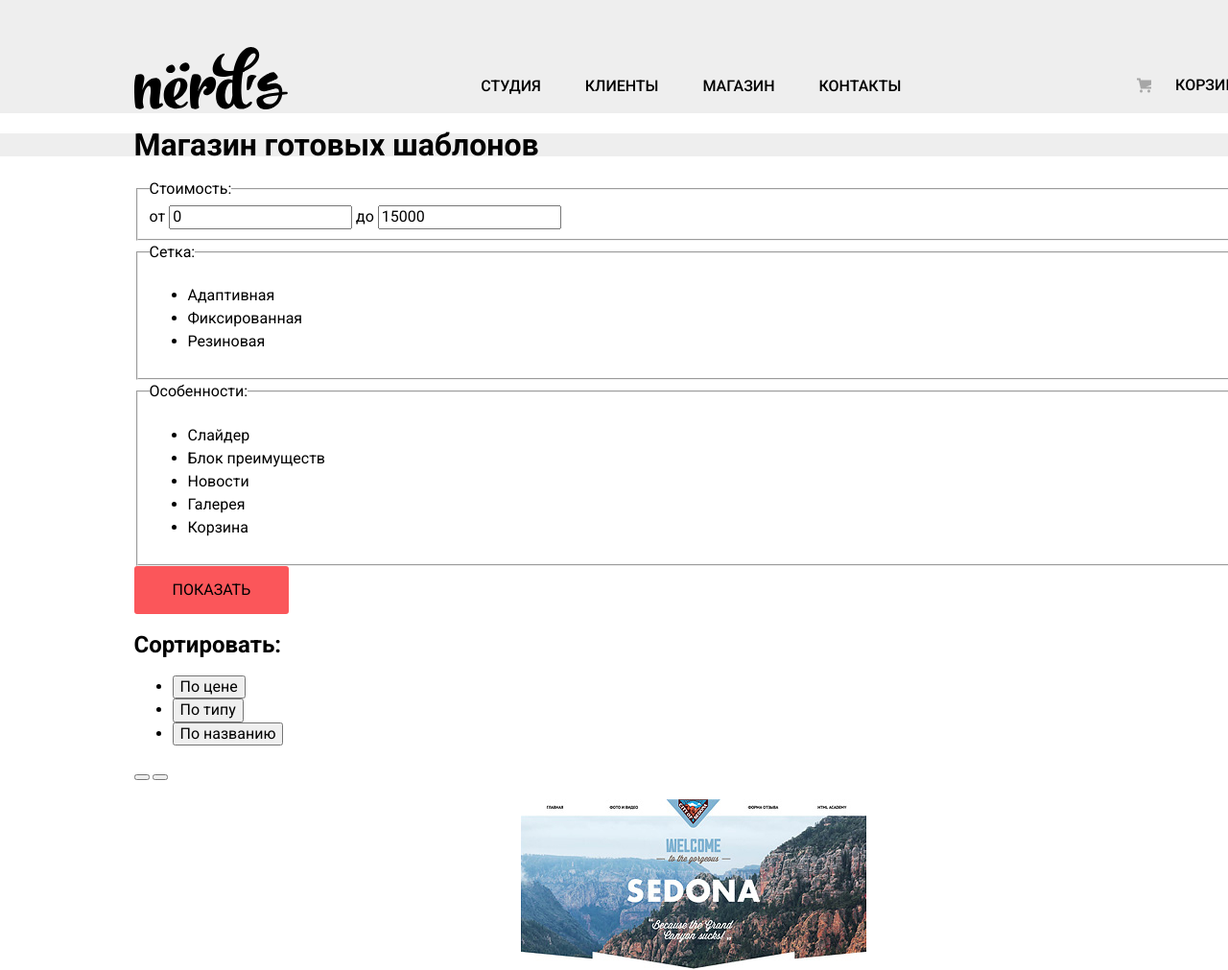
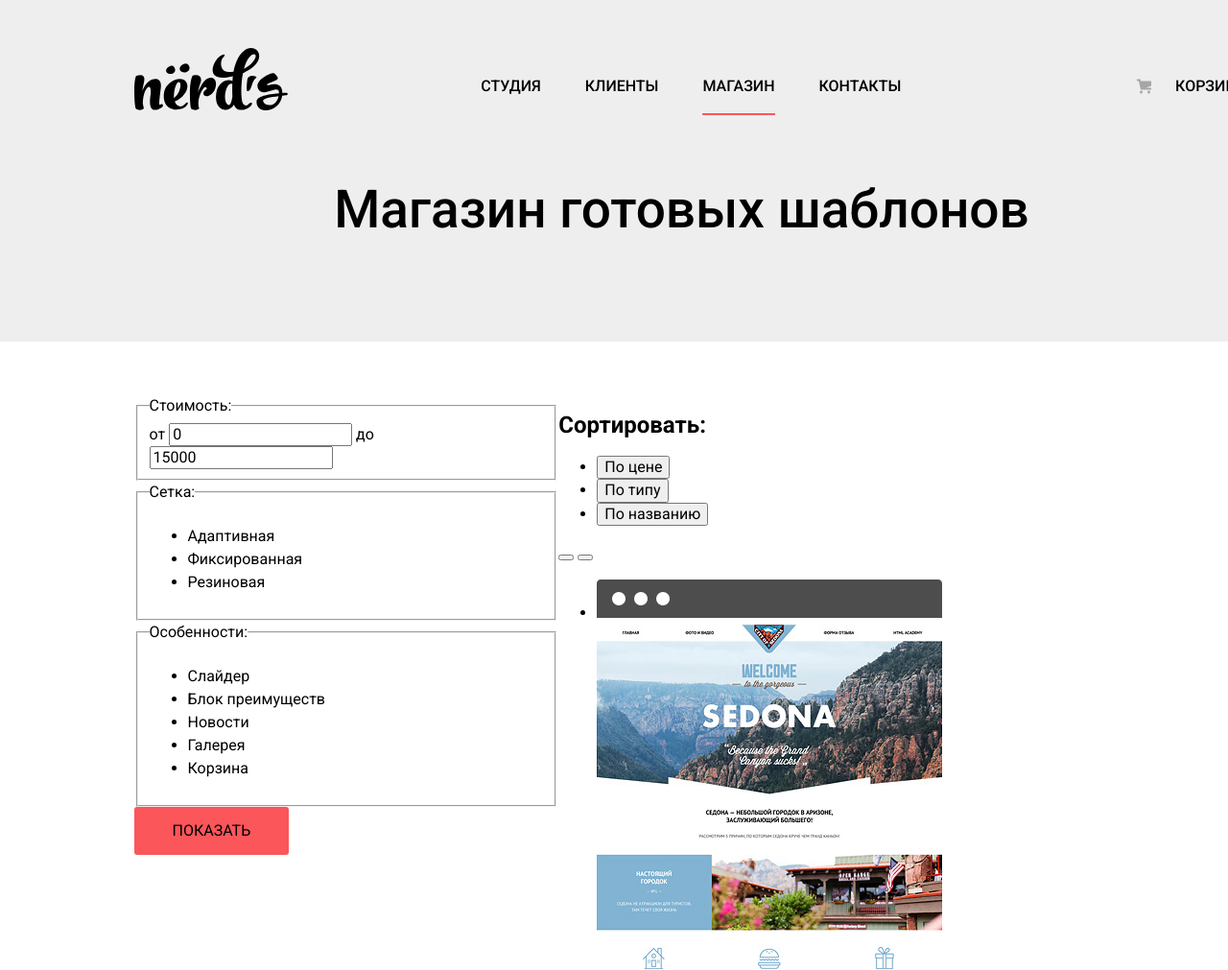
Before and after one commit to vv-tomilin/nerds_html-css_repushed, a plain HTML site: page catalog.html in a window 1280 px wide. Shown: the top 1011 px of the page at 96% size. Drawn offline with Linux system fonts and the light colour scheme.

Commit message:
add catalog styles

```diff
--- a/css/styles.css
+++ b/css/styles.css
@@ -667,3 +667,26 @@ input[type="number"]:focus {
 .social-button:active path {
     fill: var(--basic-button-text-color-opacity);
 }
+
+/* CATALOG STYLES */
+.catalog-filter-wrapper {
+    margin-top: 55px;
+    display: flex;
+    justify-content: space-between;
+}
+
+  /* catalog h1 title */
+.catalog-main-title {
+    text-align: center;
+    font-size: 55px;
+    line-height: 55px;
+    font-weight: 500;
+    margin: 0;
+    margin-right: 34px;
+    padding-top: 71px;
+    padding-bottom: 110px;
+}
+
+.site-navigation-current {
+    border-bottom: 2px solid var(--basic-button-bg-color);
+}
```
